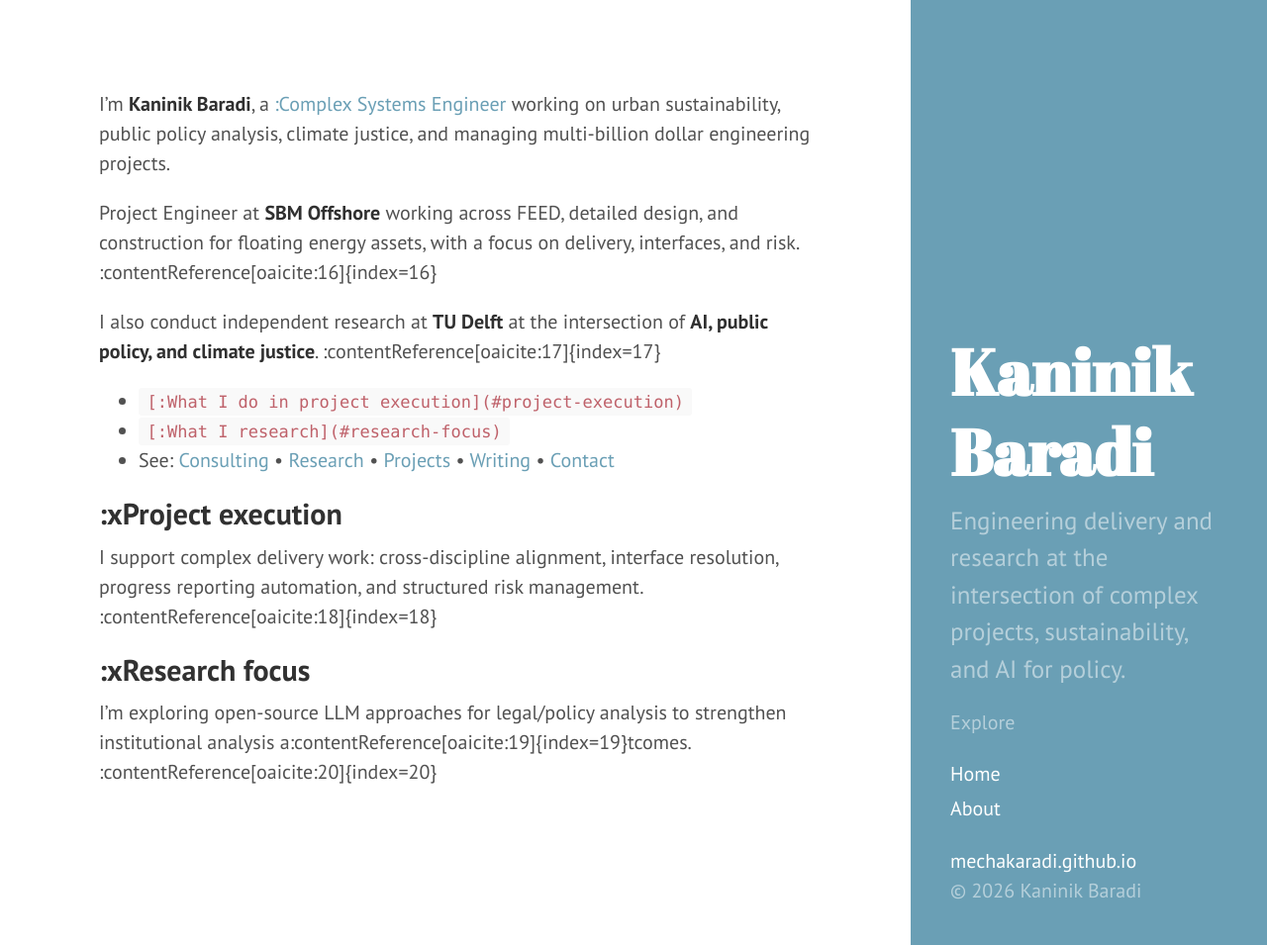
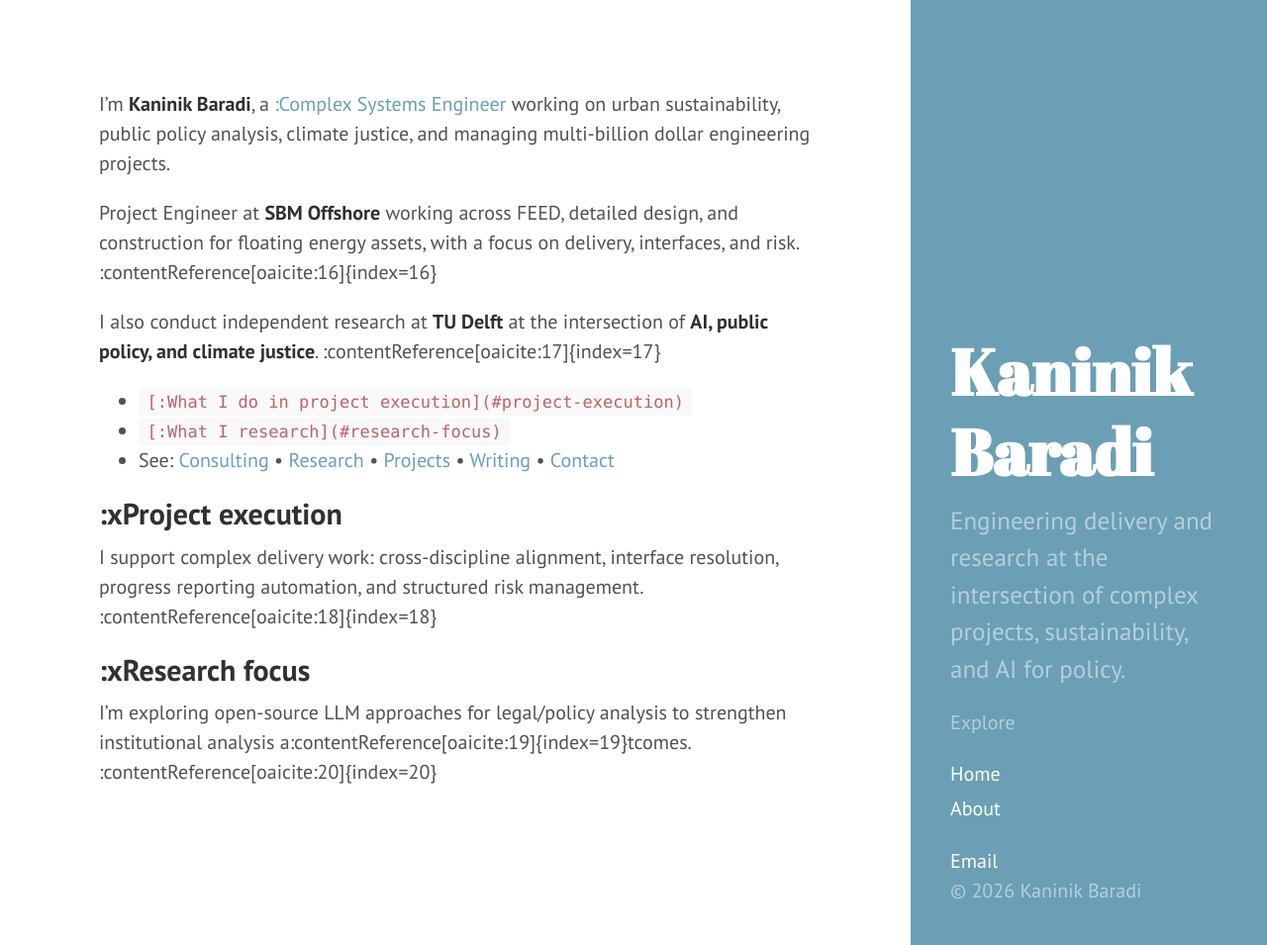
Before and after one commit to MechaKaradi/mechakaradi.github.io, a Jekyll site: the page built from index.md, in a window 1280 px wide and 955 px high. Shown: the whole window at 99% size. Built offline with Jekyll 4.4.1, drawn with Linux system fonts in a browser that asks for light colours; Markdown is read by kramdown in place of the engine named in the settings; the list of posts is cut into pages by our own code; part of the change alters nothing that is shown.

Commit message:
Set email and removed redundant link from sidebar

```diff
--- a/_config.yml
+++ b/_config.yml
@@ -14,7 +14,7 @@ baseurl:          ""
 
 author:
   name:           'Kaninik Baradi'
-  url:            "kaninikbaradi@gmail.com"
+  email:           "kaninikbaradi@gmail.com"
 
 paginate:         5
 paginate_path:    "/page:num/"
--- a/_includes/sidebar.html
+++ b/_includes/sidebar.html
@@ -26,7 +26,7 @@
       <a class="sidebar-meta-link" href="mailto:{{ site.author.email }}">Email</a>
       {% endif %}
       {% if site.url %}
-      <a class="sidebar-meta-link" href="{{ site.url }}">{{ site.url | replace: "https://", "" | replace: "http://", "" }}</a>
+      <!-- <a class="sidebar-meta-link" href="{{ site.url }}">{{ site.url | replace: "https://", "" | replace: "http://", "" }}</a> -->
       {% endif %}
       <p class="sidebar-copyright">&copy; {{ site.time | date: '%Y' }} {{ site.title }}</p>
     </div>
```
